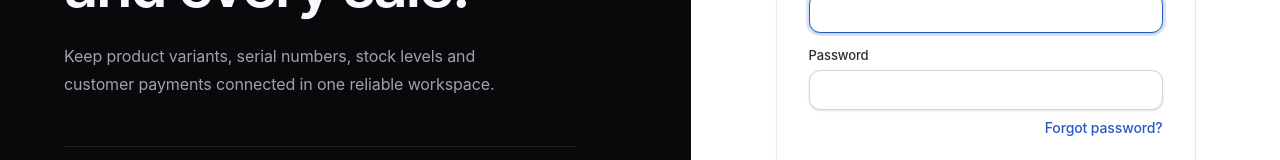
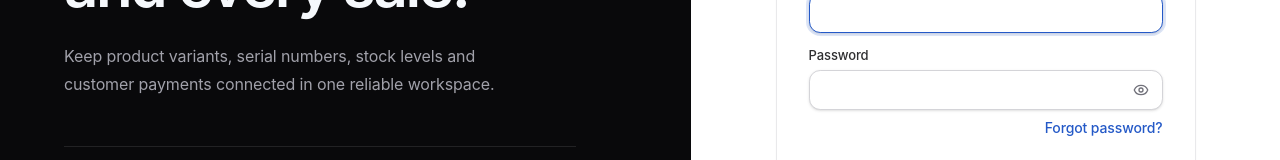
Before and after one commit to viveksah56/City-Palaza, a Next.js app: page /login in a window 1280 px wide. Shown: the part 394-554 px from the top of the page. Built offline with nearby package versions, Linux system fonts and the light colour scheme; no server answers.

Commit message:
fix: improve login visibility and session handling

```diff
--- a/src/app/(auth)/login/login-form.tsx
+++ b/src/app/(auth)/login/login-form.tsx
@@ -9,9 +9,11 @@ import { loginSchema, type LoginValues } from "@/validations/employee";
 import { loginAction } from "@/server/actions";
 import Link from "next/link";
 import { useRouter } from "next/navigation";
+import { Eye, EyeOff } from "lucide-react";
 
 export function LoginForm({ redirectTo }: { redirectTo: string }) {
   const [error, setError] = React.useState<string | null>(null);
+  const [showPassword, setShowPassword] = React.useState(false);
   const router = useRouter();
   const { register, handleSubmit, formState } = useForm<LoginValues>({ resolver: zodResolver(loginSchema), defaultValues: { email: "", password: "" } });
 
@@ -34,7 +36,21 @@ export function LoginForm({ redirectTo }: { redirectTo: string }) {
         <Input id="email" type="email" autoComplete="username" autoFocus aria-invalid={!!formState.errors.email} {...register("email")} />
       </Field>
       <Field label="Password" htmlFor="password" error={formState.errors.password?.message}>
-        <Input id="password" type="password" autoComplete="current-password" aria-invalid={!!formState.errors.password} {...register("password")} />
+        <div className="relative">
+          <Input id="password" type={showPassword ? "text" : "password"} autoComplete="current-password" aria-invalid={!!formState.errors.password} className="pr-11" {...register("password")} />
+          <Button
+            type="button"
+            variant="ghost"
+            size="icon"
+            className="absolute right-1 top-1/2 -translate-y-1/2 text-muted-foreground hover:text-foreground"
+            aria-label={showPassword ? "Hide password" : "Show password"}
+            aria-controls="password"
+            aria-pressed={showPassword}
+            onClick={() => setShowPassword((visible) => !visible)}
+          >
+            {showPassword ? <EyeOff aria-hidden="true" /> : <Eye aria-hidden="true" />}
+          </Button>
+        </div>
       </Field>
       <div className="-mt-2 flex justify-end">
         <Link href="/forgot-password" className="text-sm font-medium text-primary underline-offset-4 hover:underline">Forgot password?</Link>
--- a/src/server/actions.ts
+++ b/src/server/actions.ts
@@ -32,16 +32,30 @@ import { updateSettings } from "./settings.service";
 // ---------- auth ----------
 export async function loginAction(raw: unknown, requestedRedirect?: unknown): Promise<ActionResult<{ redirectTo: string }>> {
   return run(async () => {
+    let stage = "input validation";
+    try {
       const { email, password } = loginSchema.parse(raw);
+      stage = "user lookup";
       const user = await prisma.user.findUnique({ where: { email } });
       const ok = await verifyPassword(password, user?.passwordHash ?? (await getDummyHash()));
       if (!user || !ok) throw new DomainError("UNAUTHENTICATED", "Email or password is incorrect.");
       if (user.status !== "ACTIVE") throw new DomainError("FORBIDDEN", "This account is disabled. Ask an admin to reactivate it.");
+      stage = "session creation";
       const meta = await requestMeta();
-    await prisma.user.update({ where: { id: user.id }, data: { lastLoginAt: new Date() } });
       await createSession({ userId: user.id, firstName: user.firstName, lastName: user.lastName, email: user.email, role: user.role }, { ip: meta.ip, userAgent: meta.ua });
-    await writeAudit(prisma, { actorId: user.id, action: "LOGIN", entityType: "User", entityId: user.id, description: `${user.email} signed in` });
+      stage = "post-login bookkeeping";
+      const bookkeeping = await Promise.allSettled([
+        prisma.user.update({ where: { id: user.id }, data: { lastLoginAt: new Date() } }),
+        writeAudit(prisma, { actorId: user.id, action: "LOGIN", entityType: "User", entityId: user.id, description: `${user.email} signed in` }),
+      ]);
+      for (const result of bookkeeping) {
+        if (result.status === "rejected") console.error("[login bookkeeping error]", result.reason);
+      }
       return { redirectTo: safeInternalRedirect(requestedRedirect) };
+    } catch (error) {
+      if (!(error instanceof DomainError)) console.error(`[login failure: ${stage}]`, error);
+      throw error;
+    }
   });
 }
 
```
Lines whose indentation alone changed are shown as unchanged.
